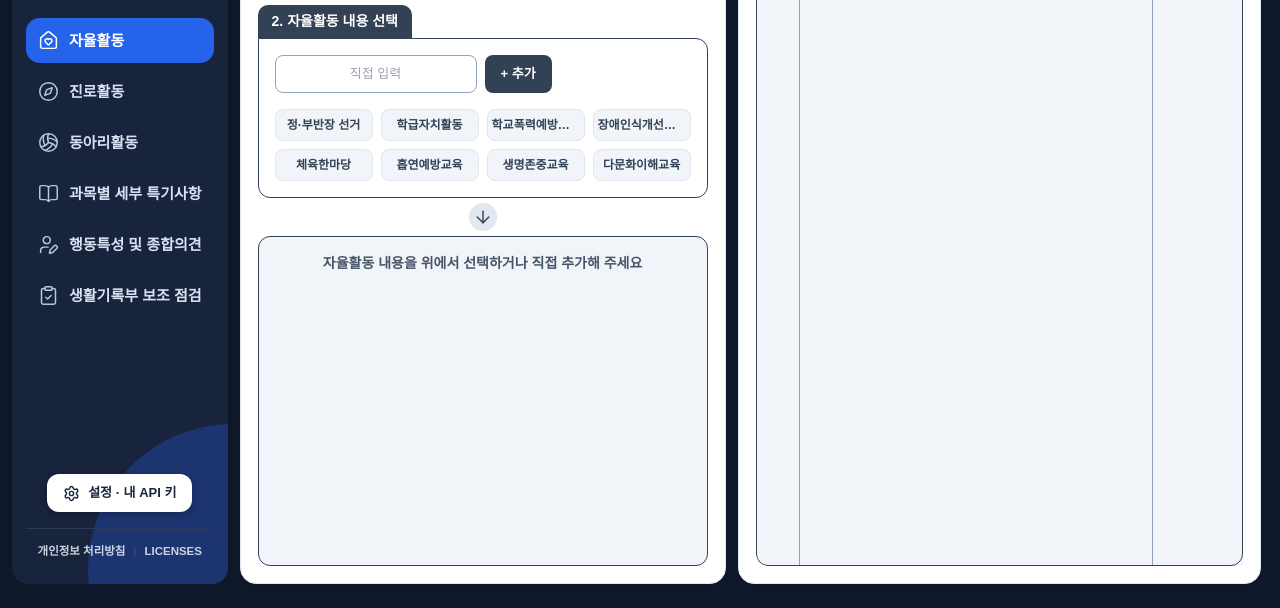
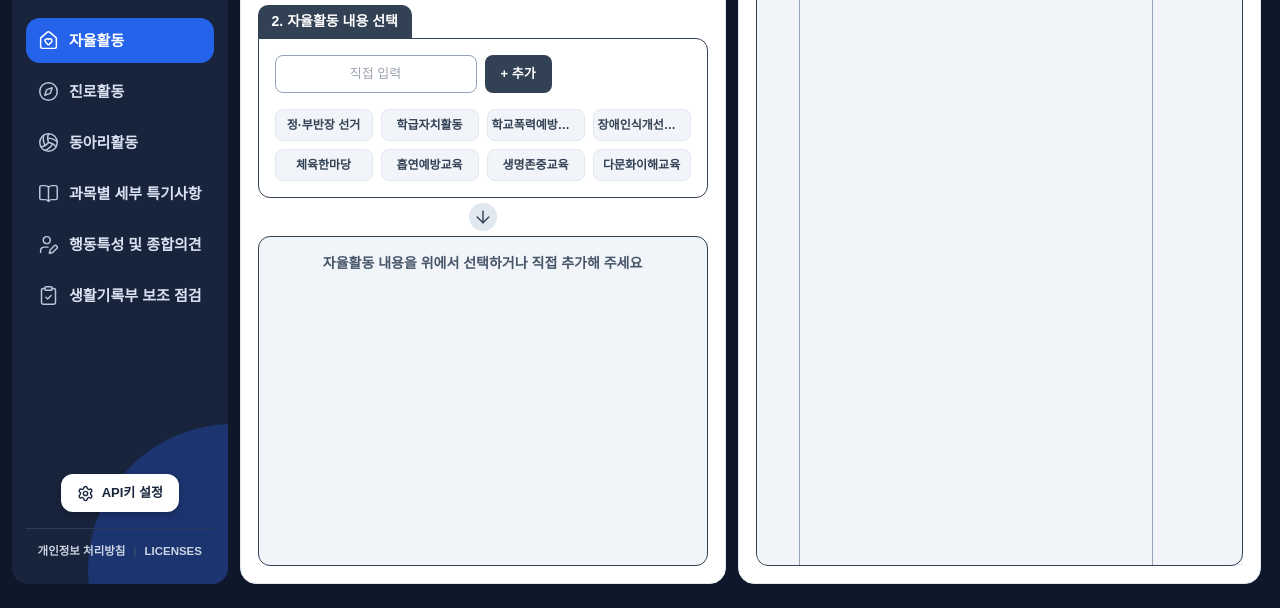
Before and after one commit to cordmin/SANGDOLITE-Release, a plain HTML site: page index.html in a window 1280 px wide. Shown: the part 192-800 px from the top of the page. Drawn offline with nearby package versions, Linux system fonts and the light colour scheme; a web font is replaced by a local one.

Commit message:
fix: rename settings button to API키 설정

```diff
--- a/index.html
+++ b/index.html
@@ -151,7 +151,7 @@
             </button>
         </nav>
         <div class="sidebar-footer relative mt-auto pt-6 text-center">
-            <button type="button" class="settings-btn mb-4" data-settings-toggle onclick="toggleSettings()"><i data-lucide="settings" aria-hidden="true"></i><span>설정 · 내 API 키</span></button>
+            <button type="button" class="settings-btn mb-4" data-settings-toggle onclick="toggleSettings()"><i data-lucide="settings" aria-hidden="true"></i><span>API키 설정</span></button>
             <div class="sidebar-links">
                 <button type="button" class="sidebar-privacy" onclick="document.getElementById('privacy-dialog').showModal()">개인정보 처리방침</button>
                 <span aria-hidden="true">|</span>
```
Also changed, not shown: 1 other file.
